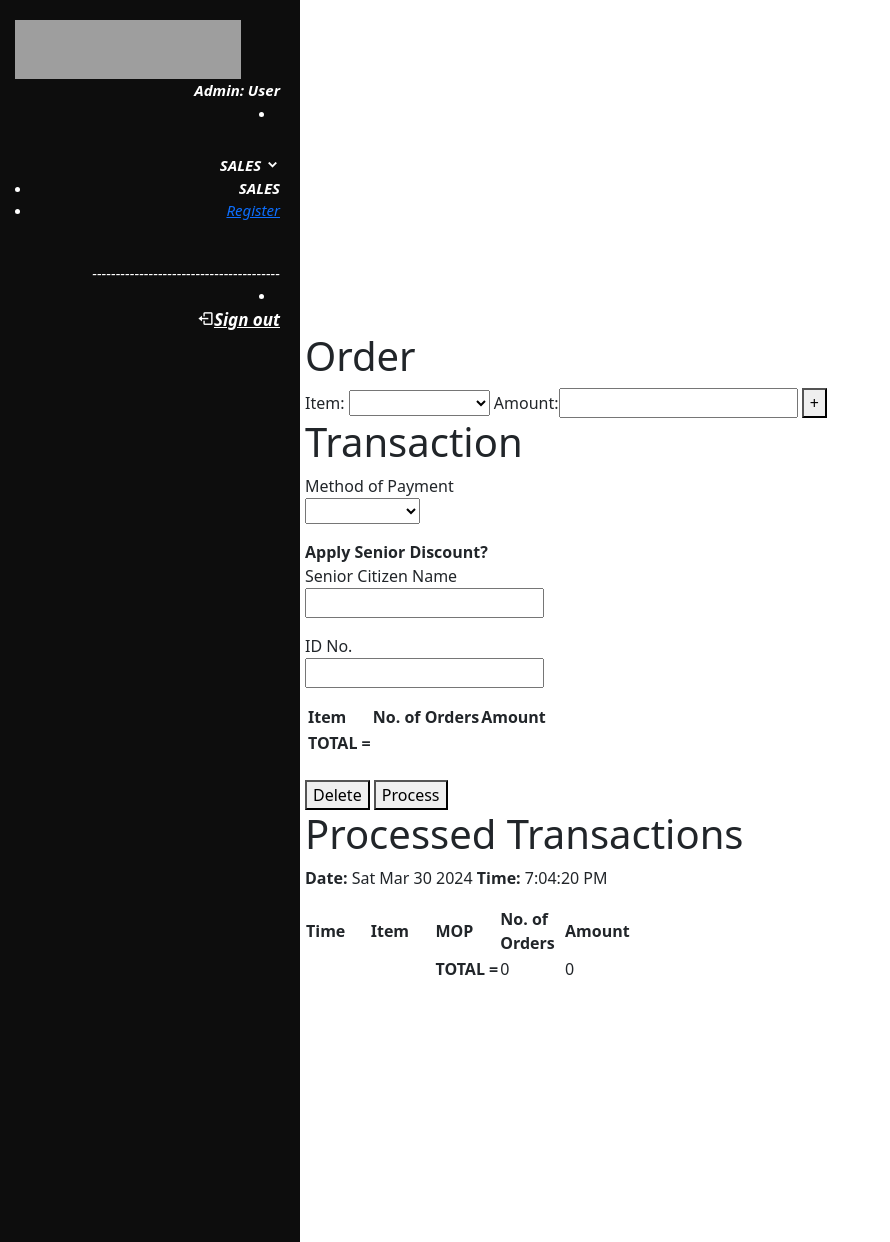
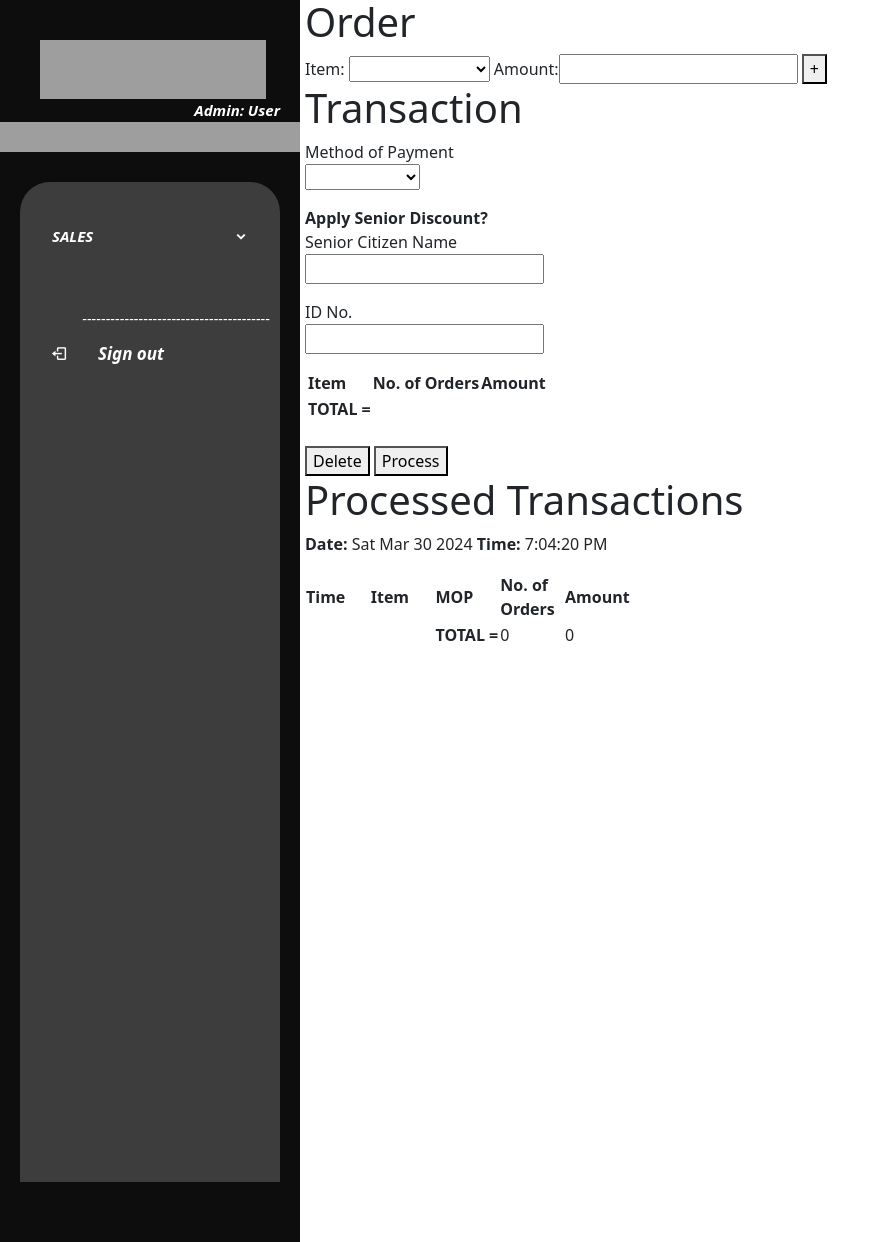
Before and after one commit to FaisalTamanoJr/MS-InventorySystem, a Flask app: page /sales/register in a window 1280 px wide. Shown: the whole page, without its empty margins (0-890 px from the left). Run offline with Flask 3, Linux system fonts and the light colour scheme; a user stored in the database is signed in; tables that the repository leaves empty hold one stand-in row (values such as "Sample post"); grey boxes are pictures that could not be loaded.

Commit message:
Visual Design: fixed base for employee

```diff
--- a/app/templates/base.html
+++ b/app/templates/base.html
@@ -124,18 +124,12 @@
                 width: 1390px;
                 height: 775.19px;
             }
-            .right-section .default-content{
-                padding-top: 150px;
-                padding-left: 300px;
-                display: flex;
-                align-items: center;
-            }
 
         </style>
     </head>
     <body>
         <div class="sidebar">
-            <img src="https://4.bp.blogspot.com/-FjLcphEXLSI/WG0AeOhfdbI/AAAAAAAAE1A/jhqkNGX4qD4E93qw0thbHzrB0npLiE5rACLcB/s1600/master%2Bsiomai.png" alt="master siomai logo">
+            <img src="https://4.bp.blogspot.com/-FjLcphEXLSI/WG0AeOhfdbI/AAAAAAAAE1A/jhqkNGX4qD4E93qw0thbHzrB0npLiE5rACLcB/s1600/master%2Bsiomai.png" alt="master siomai logo" style="margin-left: 40px; margin-top: 40px;">
             <div style='color: white; font-size: 15px; text-align: right; padding-right: 20px; font-style: italic;'>
                 {% if current_user.role.name == "employee" %}
                 <div><b>Employee: {{ current_user.fullname }}</b></div>
@@ -144,7 +138,8 @@
                 {% endif %}
                 {% if current_user.role.name == "admin" %}
             </div>
-
+            <img src="https://clipground.com/images/thin-white-line-png-3.png" alt="line divider" style="height: 30px; width: 300px; margin-top: 0px; margin-left: 0px;">
+            {% if current_user.role.name == "admin" %}
             <ul class = "nav-links">
                 <li>
                     <div class="main-menu" style="margin-top: 30px;">
@@ -182,24 +177,10 @@
                         <li><a href="{{ url_for('accounts') }}">All Accounts</a></li>
                         <li><a href="{{ url_for('accounts_employee') }}">Employees</a></li>
                         <li><a href="{{ url_for('accounts_admin') }}">Admins</a></li>
-                        {% if current_user.role.name == "admin" %}
                         <li><a href="{{ url_for('create_an_account') }}">Create an Account</a></li>
-                        {% endif %}
                     </ul>
                 </li>
-                {% else %}
-                <li>
-                    <div class="main-menu" style="margin-top: 30px;">
-                        <b>SALES</b>
-                        <i class='bx bxs-chevron-down arrow'></i>
-                    </div>
 
-                    <ul class="sub-menu">
-                        <li><b class="main-sub-menu">SALES</b></li>
-                        <li><a href="{{ url_for('sales_register') }}">Register</a></li>
-                    </ul>
-                </li>
-                {% endif %}
 
                 <div style="color: white; margin-top: 40px;">----------------------------------------</div>
 
@@ -213,9 +194,45 @@
                     </div>
                 </li>
             </ul>
+            {% endif %}
+
+            {% else %}
+            <style>
+                .right-section{
+                    width: 1390px;
+                    z-index: -1;
+                    position: relative;
+                    top: -1200px;"
+                }
+            </style>
+            <img src="https://clipground.com/images/thin-white-line-png-3.png" alt="line divider" style="height: 30px; width: 300px; margin-top: 0px; margin-left: 0px;">
+            <ul class="nav-links" style="height: 1000px; margin-right: 0px;">
+                <li>
+                    <div class="main-menu" style="margin-top: 30px;">
+                        <b>SALES</b>
+                        <i class='bx bxs-chevron-down arrow'></i>
+                    </div>
+
+                    <ul class="sub-menu" >
+                        <li><b class="main-sub-menu">SALES</b></li>
+                        <li><a href="{{ url_for('sales_register') }}" >Register</a></li>
+                    </ul>
+                </li>
+                <div style="color: white; margin-top: 40px; padding-right: 10px;">----------------------------------------</div>
+                <li>
+                    <div>
+                        {% if current_user.is_anonymous %}
+                        <b><a href="{{ url_for('login') }}" style="color: white; font-size: 17px;"><i class='bx bx-log-in'></i>Sign in</a></b>
+                        {% else %}
+                        <b><a href="{{ url_for('logout') }}" style="color: white; font-size: 17px;"><i class='bx bx-log-out'></i>Sign out</a></b>
+                        {% endif %}
+                    </div>
+                </li>
+            </ul>
+            {% endif %}
         </div>
 
-        <section class="right-section">
+        <section class="right-section" >
             {% with messages = get_flashed_messages() %}
             {% if messages %}
             <ul>
```
